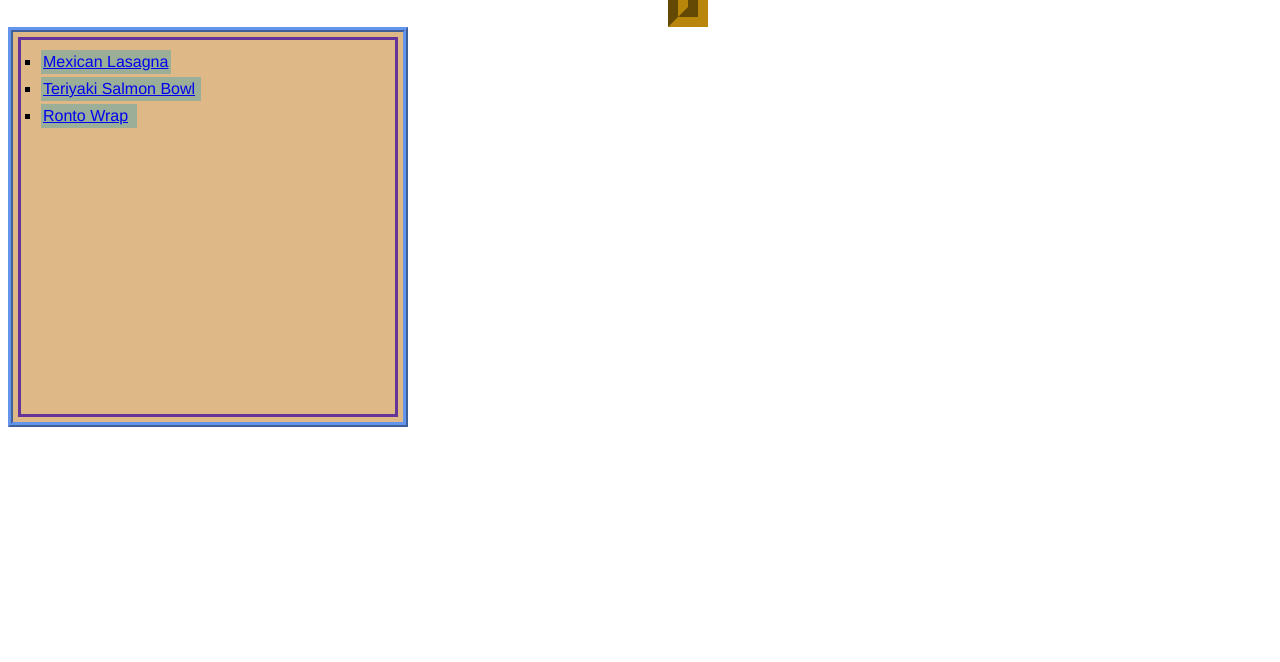
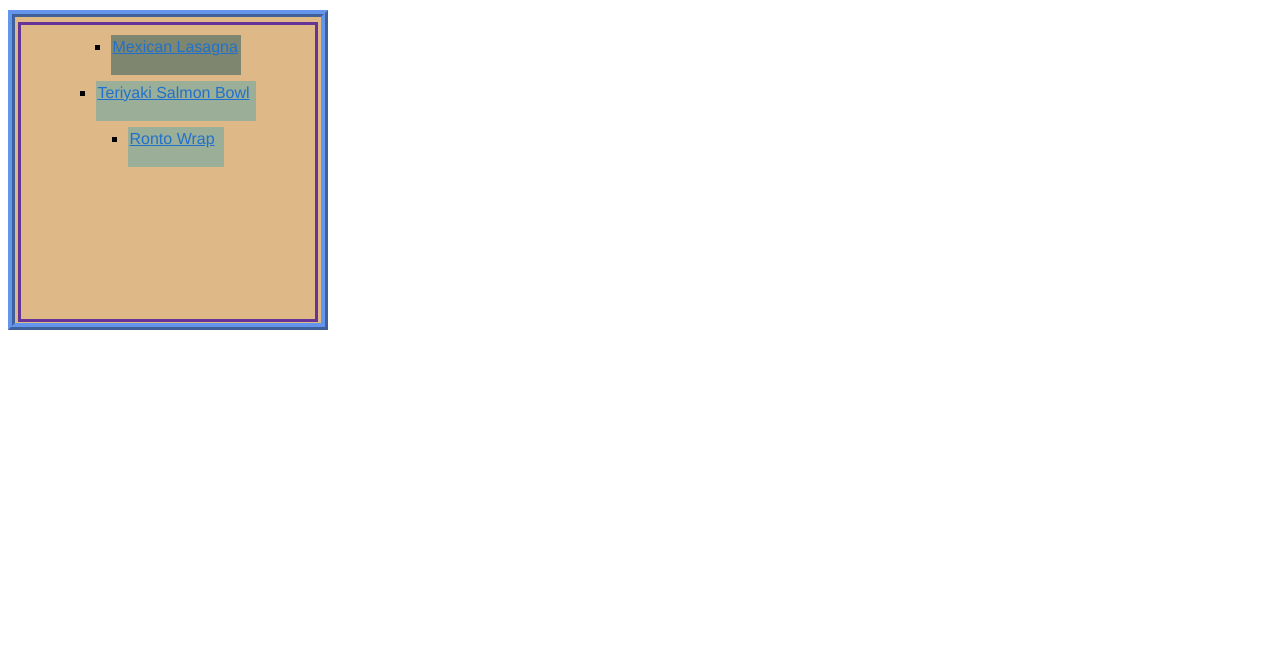
Before and after one commit to braintrippy/odin-recipes, a plain HTML site: page index.html in a window 1280 px wide. Shown: the part 138-800 px from the top of the page. Drawn offline with Linux system fonts and the light colour scheme.

Commit message:
added more styling

```diff
--- a/style.css
+++ b/style.css
@@ -13,15 +13,15 @@ html {
     text-align: center;
     border: 20px groove darkgoldenrod;
     background-color: rgba(125, 134, 91, 0.918);
-    margin: 0 660px;
 }
 
 .navigation {
     background-color: burlywood;
     margin-right: 1700px;
-    height: 400px;
-    width: 400px;
-    border: cornflowerblue ridge 5px;
+    margin-top: 20px;
+    height: 320px;
+    width: 320px;
+    border: cornflowerblue ridge 7px;
     padding: 1px;
 }
 
@@ -29,33 +29,45 @@ html {
     font-family: 'Franklin Gothic Medium', 'Arial Narrow', Arial, sans-serif;
     border: solid rebeccapurple 3px;
     margin: 4px auto;
-    width: 380px;
-    height: 380px;
+    width: 300px;
+    height: 300px;
     list-style-type: square;
     padding-top: 7px;
+    display: flex;
+    flex-direction: column;
+    justify-content: flex-start;
+    align-items: center;
+    background-color: inherit;
 }
 
-.mexican-lasagna {
-    background-color: rgba(73, 162, 173, 0.459);
+.list .mexican-lasagna {
+    background-color: rgba(15, 75, 83, 0.459);
     margin: 3px 5px 3px -20px;
     padding: 3px 2px;
     width: 130px;
+    height: 40px;
 }
 
-.teriyaki-salmon-bowl {
+.list .teriyaki-salmon-bowl {
     background-color: rgba(73, 162, 173, 0.459);
     margin: 3px 5px 3px -20px;
     padding: 3px 2px;
     width: 160px;
+    height: 40px;
 }
 
-.ronto-wrap {
+.list .ronto-wrap {
     background-color: rgba(73, 162, 173, 0.459);
     margin: 3px 5px 3px -20px;
     padding: 3px 2px;
     width: 6em;
+    height: 40px;
 }
 
 a:hover {
     background-color: rgba(50, 109, 50, 0.651);
 }
+
+a {
+    color: rgb(33, 113, 204);
+}
```
